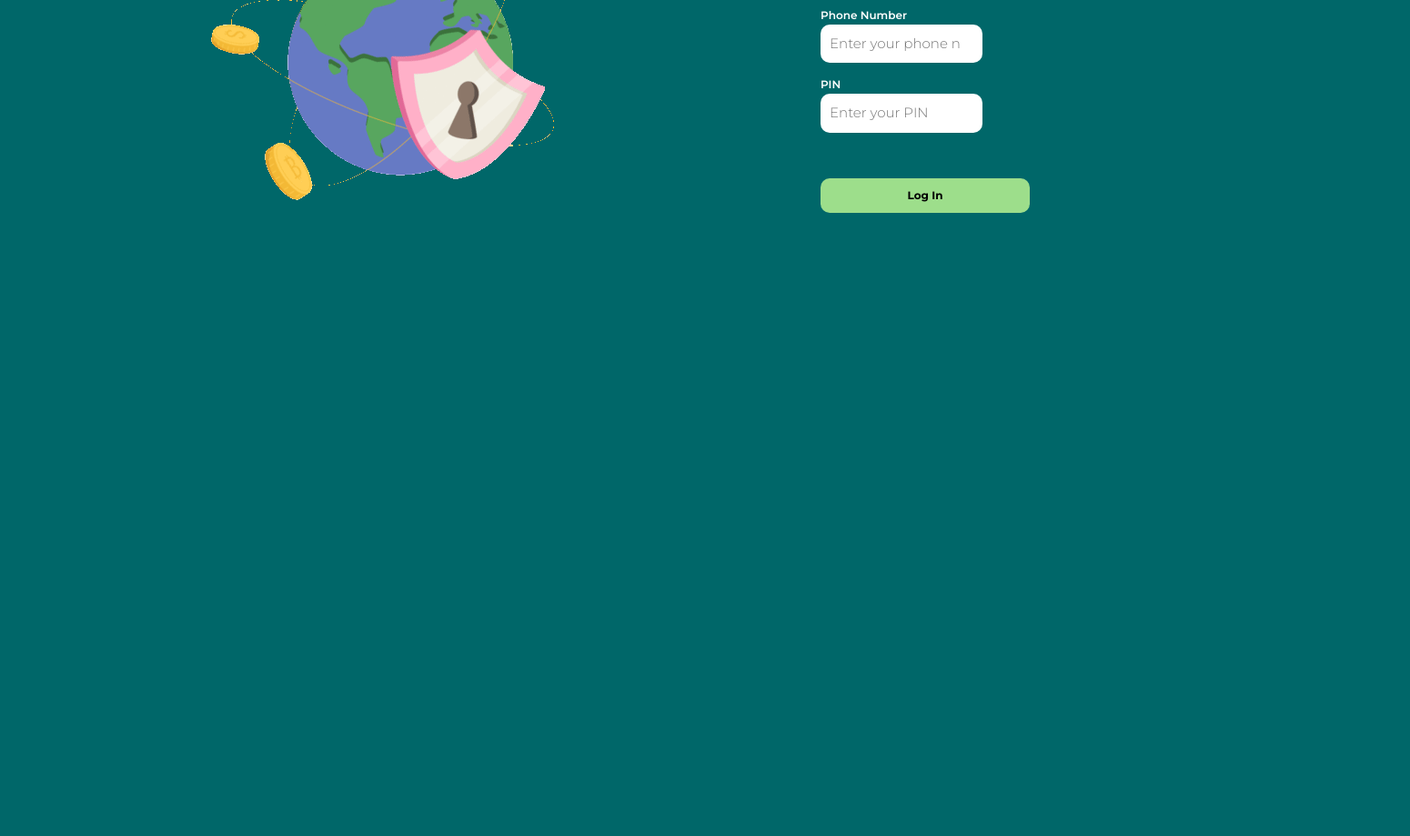
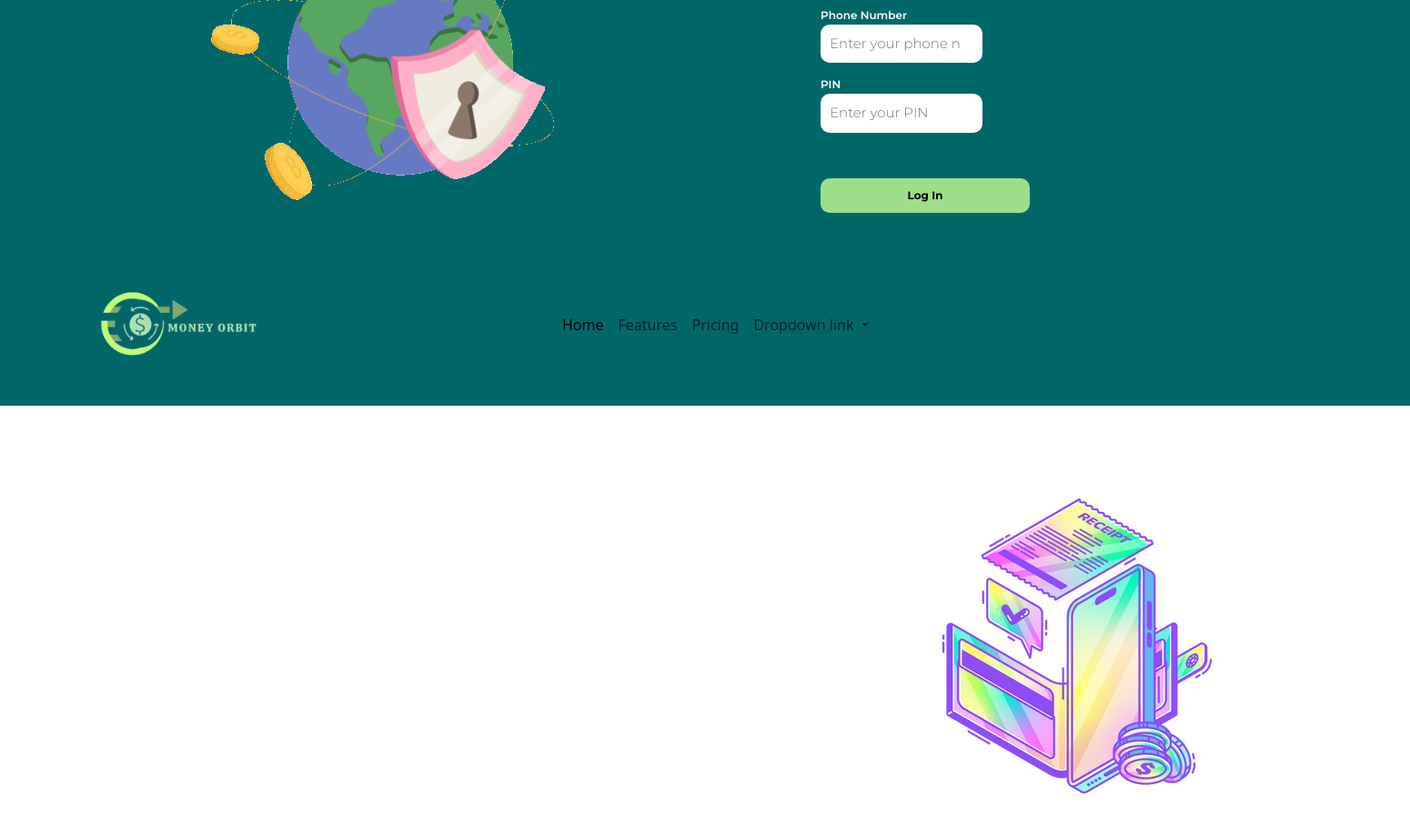
Before and after one commit to humaira-reactdev/Money-Orbit, a plain HTML site: page index.html in a window 1280 px wide. Shown: the part 284-1203 px from the top of the page at 91% size, 1550 px wide, since content can reach past the window. Before the commit the page ends 800 px from the top, so only its background shows below. Drawn offline with nearby package versions, Linux system fonts and the light colour scheme.

Commit message:
added homepage

```diff
--- a/CSS/style.css
+++ b/CSS/style.css
@@ -86,5 +86,44 @@ body{
     background: white !important;
 }
 
+/* .homepage{
+    display: none;
+} */
 
 /* ================LOGIN CSS END============== */
+
+/* ================NAVBAR CSS START============== */
+.navbar{
+    background:none !important;
+}
+
+.navbar img{
+    width: 40%;
+}
+
+
+
+/* ==================NAVBAR CSS END============== */
+
+/* ==================BANNER CSS START============== */
+
+.banner{
+    background: white;
+    width: 1550px;
+    height: 473px;
+    margin-top: 38px;
+    margin-left: auto;
+    margin-right: auto;
+    position: relative;
+}
+
+.banner img{
+    position: absolute;
+    margin-left: 1000px;
+    margin-top: 80px;
+
+}
+
+
+
+/* ==================BANNER CSS END============== */
--- a/JS/script.js
+++ b/JS/script.js
@@ -0,0 +1,5 @@
+// ================VARIABLE DECLARATIONS===================//
+let phoneNumber=document.querySelector('#phone')
+
+
+// ================VARIABLE DECLARATIONS===================//
--- a/index.html
+++ b/index.html
@@ -10,6 +10,8 @@
 </head>
 <body>
 
+    <!--------------------LOGIN PAGE START------------ -->
+    <div class="loginPage">
         <div class="container">
             <div class="row">
                 <div class="col-lg-6">
@@ -36,13 +38,68 @@
                 </div>
             </div>
         </div>
+    </div>
+
+    <!--------------------LOGIN PAGE END-------------->
+
+    <!--------------------HOME PAGE START-------------->
+
+    <div class="homepage">
+        <div class="container">
+            <nav class="navbar navbar-expand-lg bg-body-tertiary">
+                <div class="container-fluid">
+                  <a class="navbar-brand" href="#"><img src="images/logo3.png" alt=""></a>
+                  <button class="navbar-toggler" type="button" data-bs-toggle="collapse" data-bs-target="#navbarNavDropdown" aria-controls="navbarNavDropdown" aria-expanded="false" aria-label="Toggle navigation">
+                    <span class="navbar-toggler-icon"></span>
+                  </button>
+                  <div class="collapse navbar-collapse" id="navbarNavDropdown">
+                    <ul class="navbar-nav">
+                      <li class="nav-item">
+                        <a class="nav-link active" aria-current="page" href="#">Home</a>
+                      </li>
+                      <li class="nav-item">
+                        <a class="nav-link" href="#">Features</a>
+                      </li>
+                      <li class="nav-item">
+                        <a class="nav-link" href="#">Pricing</a>
+                      </li>
+                      <li class="nav-item dropdown">
+                        <a class="nav-link dropdown-toggle" href="#" role="button" data-bs-toggle="dropdown" aria-expanded="false">
+                          Dropdown link
+                        </a>
+                        <ul class="dropdown-menu">
+                          <li><a class="dropdown-item" href="#">Action</a></li>
+                          <li><a class="dropdown-item" href="#">Another action</a></li>
+                          <li><a class="dropdown-item" href="#">Something else here</a></li>
+                        </ul>
+                      </li>
+                    </ul>
+                  </div>
+                </div>
+              </nav>
+        </div>
+
+        <div class="banner">
+          <img src="images/holographic-digital-wallet-and-online-banking-1.png" alt="">
+          <div class="bannertext">
+
+          </div>
+
+
+        </div>
+
+    </div>
+
+
+
+    <!--------------------HOME PAGE END-------------->
 
 
 
 
 
 
-
+    <script src="JS/script.js"></script>
     <script src="https://cdn.jsdelivr.net/npm/bootstrap@5.3.3/dist/js/bootstrap.bundle.min.js" integrity="sha384-YvpcrYf0tY3lHB60NNkmXc5s9fDVZLESaAA55NDzOxhy9GkcIdslK1eN7N6jIeHz" crossorigin="anonymous"></script>
 </body>
 </html>
```
Also changed, not shown: images/logo.png (deleted), images/logo2.png (deleted). Lines whose indentation alone changed are shown as unchanged.
